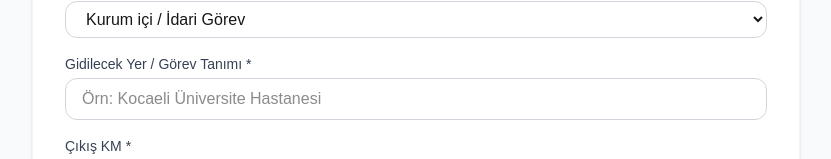
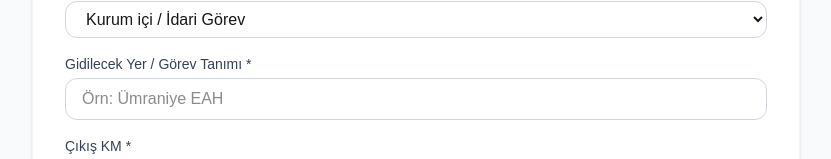
Before and after one commit to khb2cevre/arac-takip-sistemi, a Next.js app: page /arac-takip-sistemi/driver in a window 1280 px wide. Shown: the part 348-507 px from the top of the page, without its empty margins (224-1055 px from the left). Built offline with nearby package versions, Linux system fonts and the light colour scheme; no server answers; the database is empty; sample sign-in values are in the browser's storage.

Commit message:
Update page.tsx

```diff
--- a/app/driver/page.tsx
+++ b/app/driver/page.tsx
@@ -210,7 +210,7 @@ export default function DriverPage() {
 
               <div>
                 <label className="block text-sm font-medium text-gray-700 mb-1">Gidilecek Yer / Görev Tanımı *</label>
-                <input type="text" required value={destination} onChange={(e) => setDestination(e.target.value)} className="w-full px-4 py-2 rounded-xl border border-gray-300 focus:ring-2 focus:ring-teal-500 outline-none" placeholder="Örn: Kocaeli Üniversite Hastanesi" />
+                <input type="text" required value={destination} onChange={(e) => setDestination(e.target.value)} className="w-full px-4 py-2 rounded-xl border border-gray-300 focus:ring-2 focus:ring-teal-500 outline-none" placeholder="Örn: Ümraniye EAH" />
               </div>
 
               <div>
```
